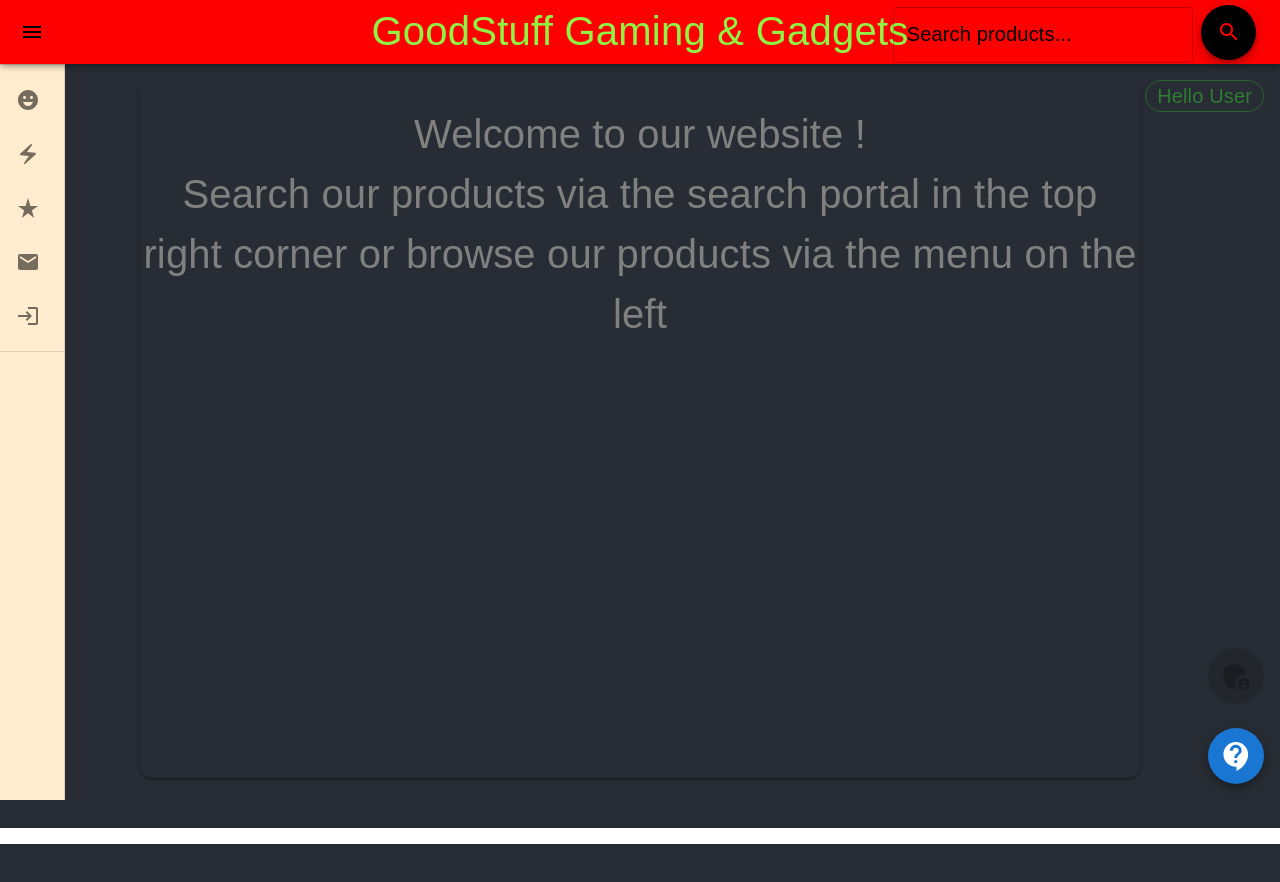
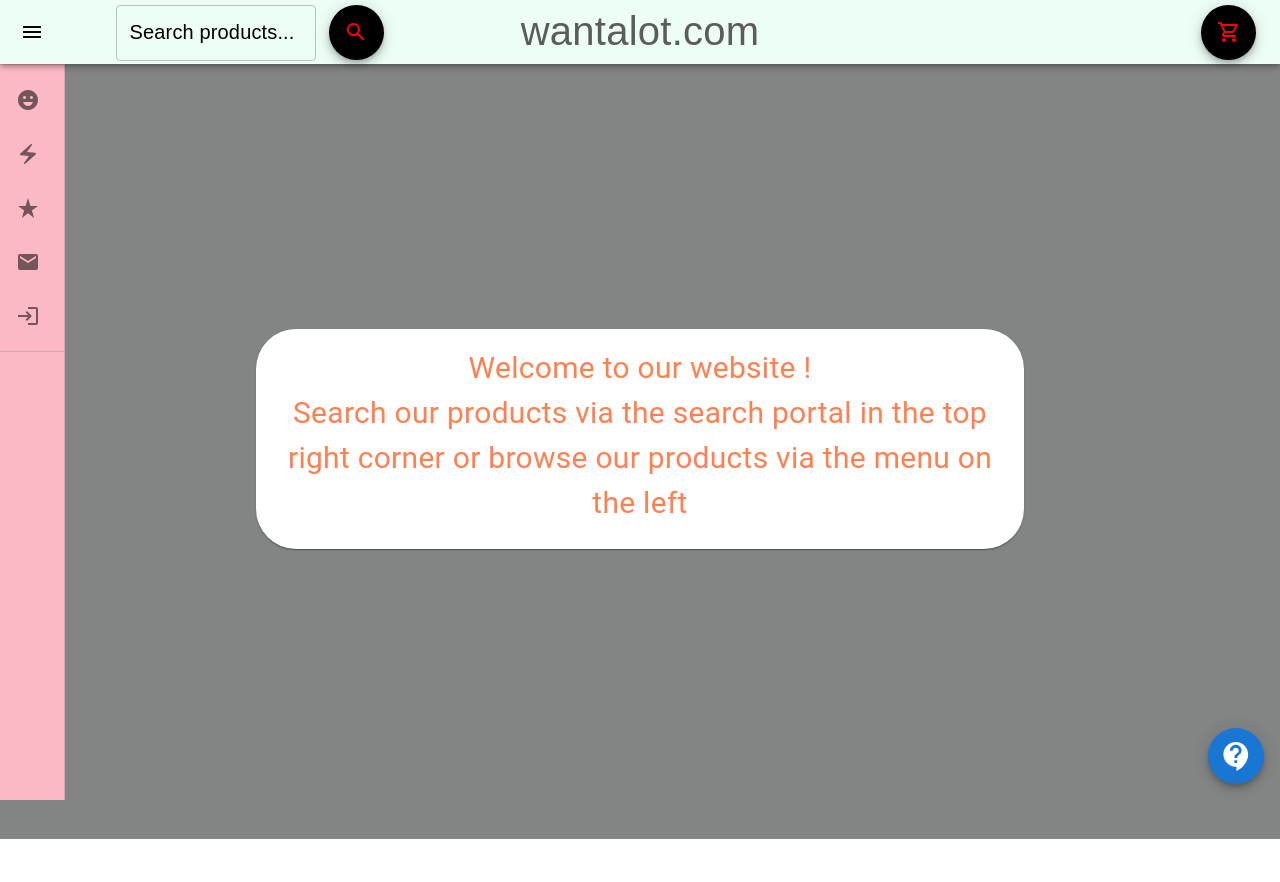
Before and after one commit to SiveshMaharaj/FrontEndDeveloper, a React (Create React App) app in the folder ecomm-task/: page / in a window 1280 px wide. Shown: the top 882 px of the page. After the commit the page ends 839 px from the top, so only its background shows below. Built offline with nearby package versions, Linux system fonts and the light colour scheme.

Commit message:
Updates
Updated menu, homepage & general UI & CSS

Added search bar and cart icon

```diff
--- a/ecomm-task/package.json
+++ b/ecomm-task/package.json
@@ -11,10 +11,13 @@
     "@testing-library/jest-dom": "^5.17.0",
     "@testing-library/react": "^13.4.0",
     "@testing-library/user-event": "^13.5.0",
+    "bootstrap": "^5.3.3",
     "graphql": "^16.8.1",
     "react": "^18.3.1",
+    "react-bootstrap": "^2.10.2",
     "react-dom": "^18.3.1",
     "react-loader-spinner": "^6.1.6",
+    "react-responsive": "^10.0.0",
     "react-router-dom": "^6.23.1",
     "react-scripts": "5.0.1",
     "web-vitals": "^2.1.4"
--- a/ecomm-task/src/App.js
+++ b/ecomm-task/src/App.js
@@ -6,23 +6,23 @@ import CardActions from '@mui/material/CardActions';
 import CardContent from '@mui/material/CardContent';
 import Button from '@mui/material/Button';
 import Typography from '@mui/material/Typography';
-import { ThreeCircles, ThreeDots, Grid, Bars, BallTriangle } from "react-loader-spinner"
+import { ThreeCircles, ThreeDots, Bars, BallTriangle } from "react-loader-spinner"
 import { BrowserRouter as Router, Route, Routes } from 'react-router-dom';
 import { useEffect, useState, useRef } from 'react';
 import MiniDrawer from './Menu';
 import Homepage from './Homepage';
-
+import { useMediaQuery } from 'react-responsive'
+import MediaQuery from 'react-responsive'
+import Grid from '@mui/system/Unstable_Grid';
 
 export default function App() {
 
   const [loading, setLoading] = useState(true);
 
     useEffect(() => {
-
       setTimeout(() => {
          setLoading(false)
       }, 5000)
-
     }, []);
 
 
@@ -30,7 +30,6 @@ export default function App() {
       return(
   //return(
     <div className='App-welcome'>
-
   <div className="font-head">
     <Card sx={{ width: '100%', borderRadius: 10, borderColor: 'coral', borderWidth: 10, borderStyle:'solid' }}>
       <CardContent>
@@ -74,7 +73,10 @@ export default function App() {
   }
 
   if(!loading){
-    return <div className="App">
+    return (
+    <Box sx={{ flexGrow: 1 }}>
+
+    <div className="App-header">
     <Router>
     {/* <Transitions> */}
       <MiniDrawer/>
@@ -93,10 +95,10 @@ export default function App() {
       </Routes>
       {/* </Transitions> */}
     </Router>
-    <p></p>
-    <header className="App-header">
-    </header>
   </div>
+
+    </Box>
+    )
  }
 }
 
--- a/ecomm-task/src/AppStyle.css
+++ b/ecomm-task/src/AppStyle.css
@@ -1,5 +1,9 @@
 .App {
     text-align: center;
+    /* align-items: center;
+    justify-content: center;
+    background-color: #838584; */
+
   }
 
   .App-logo {
@@ -14,7 +18,7 @@
   }
 
   .App-header {
-    background-color: #d1d1d1;
+    background-color: #838584;
     /* background-image: url("/public/images/background-3.png"); */
     min-height: 100vh;
     display: flex;
@@ -22,7 +26,7 @@
     align-items: center;
     justify-content: center;
     font-size: calc(10px + 2vmin);
-    color: rgb(0, 0, 0);
+    color: #838584;
   }
 
   .App-link {
@@ -41,7 +45,7 @@
   .font-head {
     font-family: 'Dosis', sans-serif;
     font-size: 40px;
-    color: #90f542;
+    color: #5c5c5c;
   }
 
   .font-link {
@@ -64,6 +68,7 @@
     justify-content: center;
     font-size: calc(10px + 2vmin);
     color: rgb(0, 0, 0);
+    background-color: #838584;
   }
 
   .App-welcome-header {
--- a/ecomm-task/src/Homepage.js
+++ b/ecomm-task/src/Homepage.js
@@ -1,43 +1,31 @@
-import './App.css';
+import './AppStyle.css';
 import * as React from 'react';
 import Box from '@mui/material/Box';
 // import MovingText from 'react-moving-text';
 // import Slider from 'react-animated-slider';
 //import 'react-animated-slider/build/horizontal.css';
 //import { imageSlider } from './imageslider';
+import Grid from '@mui/system/Unstable_Grid';
+import Card from '@mui/material/Card';
+import CardActions from '@mui/material/CardActions';
+import CardContent from '@mui/material/CardContent';
+import Typography from '@mui/material/Typography';
 
 export default function Homepage() {
 
 
 return (
-<div className="App">
-<header className="App-header">
-    <Box
-      margin='auto'
-      justifyContent='center'
-      borderRadius='12px'
-      boxShadow='2'
-      width='1000px'
-      height='700px'
-
-      component="form"
-      sx={{
-        '& .MuiTextField-root': { m: 1, width: '25ch' },
-      }}
-      noValidate
-      autoComplete="off"
-    >
-
-      <p>
-      <span className='font-head' style={{color: 'grey'}}>
+<div className="App-header">
+  <Card sx={{ width: '60%', borderRadius: 10, alignContent: 'center', justifyContent: 'center', textAlign:'center' }}>
+    <CardContent>
+      <Typography sx={{ fontSize: 30, alignContent: 'center', justifyContent: 'center' }} color="coral">
         Welcome to our website !<br/>
         Search our products via the search portal in the top right corner
         or browse our products via the menu on the left
-      </span>
-      </p>
+      </Typography>
+    </CardContent>
+  </Card>
+</div>
 
-    </Box>
-    </header>
-    </div>
 )
 }
--- a/ecomm-task/src/Menu.js
+++ b/ecomm-task/src/Menu.js
@@ -17,7 +17,7 @@ import ListItem from '@mui/material/ListItem';
 import ListItemIcon from '@mui/material/ListItemIcon';
 import ListItemText from '@mui/material/ListItemText';
 import MailIcon from '@mui/icons-material/Mail';
-import './App.css';
+import './AppStyle.css';
 import EmojiEmotionsIcon from '@mui/icons-material/EmojiEmotions';
 import StarRateIcon from '@mui/icons-material/StarRate';
 import ElectricBoltIcon from '@mui/icons-material/ElectricBolt';
@@ -42,6 +42,12 @@ import ListItemButton from '@mui/material/ListItemButton';
 import DialogTitle from '@mui/material/DialogTitle';
 import Dialog from '@mui/material/Dialog';
 import PropTypes from 'prop-types';
+import { useMediaQuery } from 'react-responsive'
+import MediaQuery from 'react-responsive'
+import Grid from '@mui/system/Unstable_Grid';
+import ShoppingCartOutlinedIcon from '@mui/icons-material/ShoppingCartOutlined';
+
+
 
 //const adminOptions = ['Admin Console Login', 'Contact Admin Tech'];
 
@@ -303,7 +309,7 @@ const itemsList = [
   return (
     <Box sx={{ display: 'flex' }}>
       <CssBaseline />
-      <AppBar position="fixed" open={open} sx= {{backgroundColor: "red", color: "black"}}>
+      <AppBar position="fixed" open={open} sx= {{backgroundColor: "#edfff5", color: "black"}}>
         <Toolbar>
         <Box display='flex' flexGrow={1}>
           <IconButton
@@ -318,23 +324,27 @@ const itemsList = [
           >
             <MenuIcon />
           </IconButton>
-          <Typography style={{ position: 'absolute', left: '50%', top: '50%', transform: 'translate(-50%, -50%)' }} variant="h4" noWrap component="div">
-            <p className="font-head" >GoodStuff Gaming & Gadgets</p>
-          </Typography>
-          <Divider/>
-          {/* <img src={logo} className="App-logo" alt="logo" style={{height:'60px', width: '60px'}} />            */}
-          </Box>
-             <div/>
-           <TextField id="outlined-search" type="search" sx={{height:'51px', width: '300px'}} label={<div className="font-link">Search products...</div>} onChange={handleCriteria} value={search} InputLabelProps={{style : {color : 'black'} }}/>
+          <div/>
+          <div/>
+           <TextField id="outlined-search" type="search" sx={{height:'50px', width: '200px', marginLeft: '2%'}} label={<div className="font-link">Search products...</div>} onChange={handleCriteria} value={search} InputLabelProps={{style : {color : 'black'} }}/>
           &nbsp;&nbsp;
           <Tooltip title="Search">
           <Fab onClick={handleSearch} aria-label="search" sx= {{backgroundColor: "black", color: "red", height:'55px', width:'55px'}}>
             <SearchIcon />
           </Fab>
           </Tooltip>
+          <Typography style={{ position: 'absolute', left: '50%', top: '50%', transform: 'translate(-50%, -50%)' }} variant="h4" noWrap component="div">
+            <p className="font-head" >{'wantalot.com'}</p>
+          </Typography>
+          <Divider/>
+          {/* <img src={logo} className="App-logo" alt="logo" style={{height:'60px', width: '60px'}} />            */}
+          </Box>
+          <Fab onClick={'handleCart'} aria-label="search" sx= {{backgroundColor: "black", color: "red", height:'55px', width:'55px'}}>
+            <ShoppingCartOutlinedIcon />
+          </Fab>
         </Toolbar>
       </AppBar>
-      <Drawer variant="permanent" open={open} PaperProps={{ sx: { backgroundColor: "blanchedalmond", color: "black" } }}>
+      <Drawer variant="permanent" open={open} PaperProps={{ sx: { backgroundColor: "#fab9c5", color: "black" } }}>
         <DrawerHeader>
           <IconButton onClick={handleDrawerClose}>
             {theme.direction === 'rtl' ? <ChevronRightIcon /> : <ChevronLeftIcon />}
@@ -419,33 +429,10 @@ const itemsList = [
   </Fab>
   </Tooltip>
 
-  <Tooltip title="Admin Console Login">
-    <Fab disabled={UserRole !== 'Admin' } onClick={handleOpenAdmin}
-    sx={{
-      position: "fixed",
-      bottom: (theme) => theme.spacing(12),
-      right: (theme) => theme.spacing(2)
-    }}
-    color="warning"
-  >
-    <AdminPanelSettingsIcon fontSize='large' />
-  </Fab>
-  </Tooltip>
 
-  <Tooltip title="User status">
-  <Chip variant="outlined" label={<div className="font-link">{'Hello User'}</div>} color="success"
-   sx={{
-    position: "fixed",
-    top: (theme) => theme.spacing(10),
-    right: (theme) => theme.spacing(2)
-    }}
-  />
-  </Tooltip>
-
-
-  <Typography variant="subtitle1" component="div">
+  {/* <Typography variant="subtitle1" component="div">
         Selected: {selectedValue}
-      </Typography>
+      </Typography> */}
       <br />
       {/* <SimpleDialog
         selectedValue={selectedValue}
```
Also changed, not shown: 1 other file (tests, documents, lock files or other folders).
